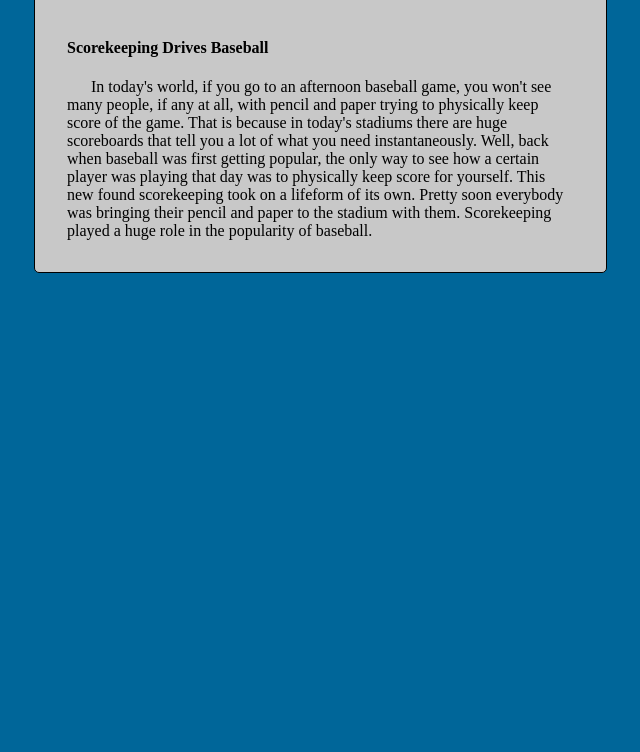
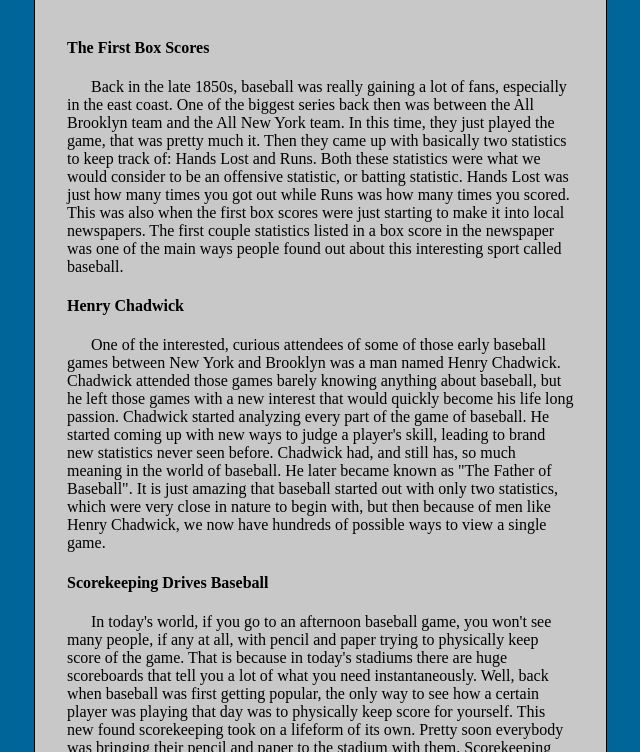
Before and after one commit to JakeCrandell/JakeCrandell.github.io, a plain HTML site: page history.html in a window 1280 px wide. Shown: the part 783-1535 px from the top of the page, without its empty margins (70-710 px from the left). Before the commit the page ends 1096 px from the top, so only its background shows below. Drawn offline with nearby package versions, Linux system fonts and the light colour scheme.

Commit message:
Final Draft

```diff
--- a/history.html
+++ b/history.html
@@ -66,6 +66,22 @@
           <div>
             <h2>History of Scorekeeping</h2>
             <img id="baseball" alt="baseball picture" src="img/baseball2.png">
+            <h4>The First Box Scores</h4>
+            <p style="text-indent: 1.5em">Back in the late 1850s, baseball was really gaining a lot of fans, especially in the east coast.
+              One of the biggest series back then was between the All Brooklyn team and the All New York team. In this time, they just played
+              the game, that was pretty much it. Then they came up with basically two statistics to keep track of: Hands Lost and Runs. Both
+              these statistics were what we would consider to be an offensive statistic, or batting statistic. Hands Lost was just how many
+              times you got out while Runs was how many times you scored. This was also when the first box scores were just starting to make it into
+              local newspapers. The first couple statistics listed in a box score in the newspaper was one of the main ways people found out
+              about this interesting sport called baseball.</p>
+            <h4>Henry Chadwick</h4>
+            <p style="text-indent: 1.5em">One of the interested, curious attendees of some of those early baseball games between New York and
+            Brooklyn was a man named Henry Chadwick. Chadwick attended those games barely knowing anything about baseball, but he left those
+            games with a new interest that would quickly become his life long passion. Chadwick started analyzing every part of the game of
+            baseball. He started coming up with new ways to judge a player's skill, leading to brand new statistics never seen before. Chadwick
+            had, and still has, so much meaning in the world of baseball. He later became known as "The Father of Baseball". It is just amazing
+            that baseball started out with only two statistics, which were very close in nature to begin with, but then because of men like
+            Henry Chadwick, we now have hundreds of possible ways to view a single game.</p>
             <h4>Scorekeeping Drives Baseball</h4>
             <p style="text-indent: 1.5em">In today's world, if you go to an afternoon baseball game, you won't see many people, if any at all, with pencil and paper
               trying to physically keep score of the game. That is because in today's stadiums there are huge scoreboards that tell you a lot
```
